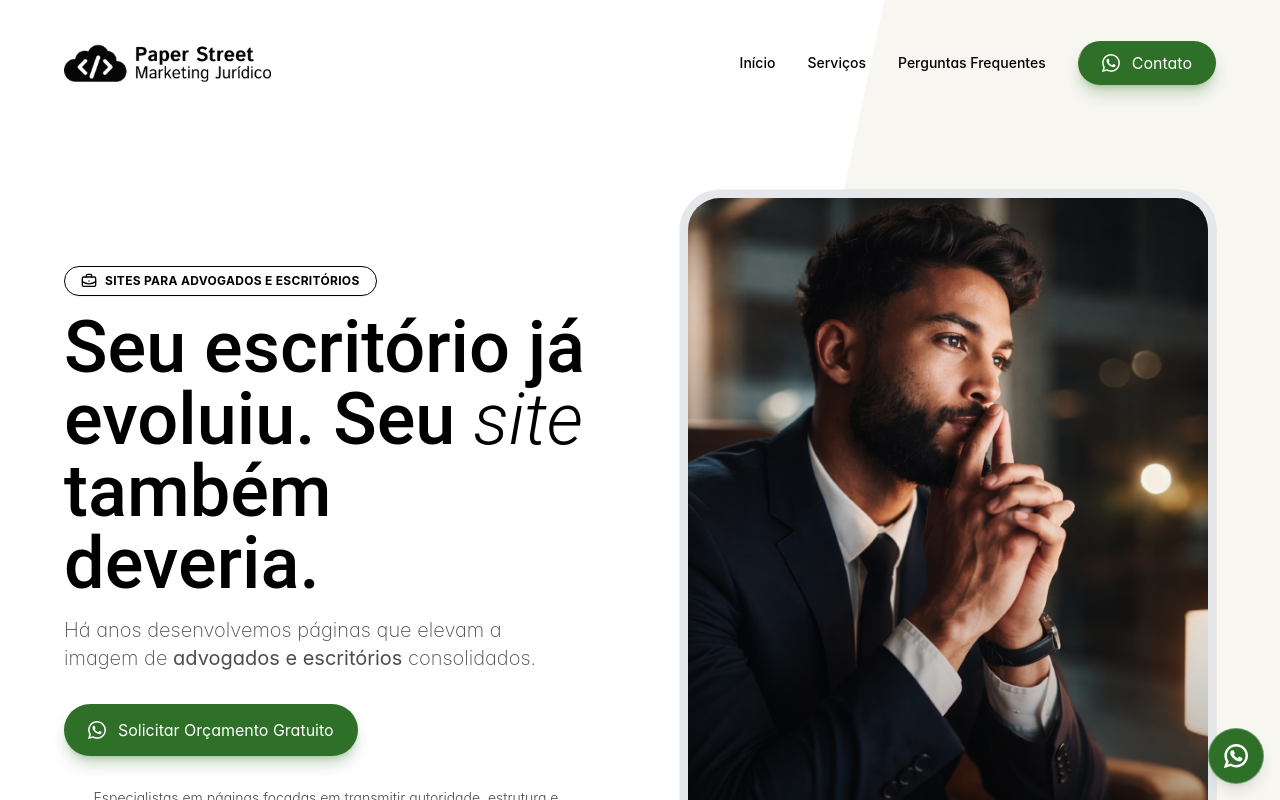
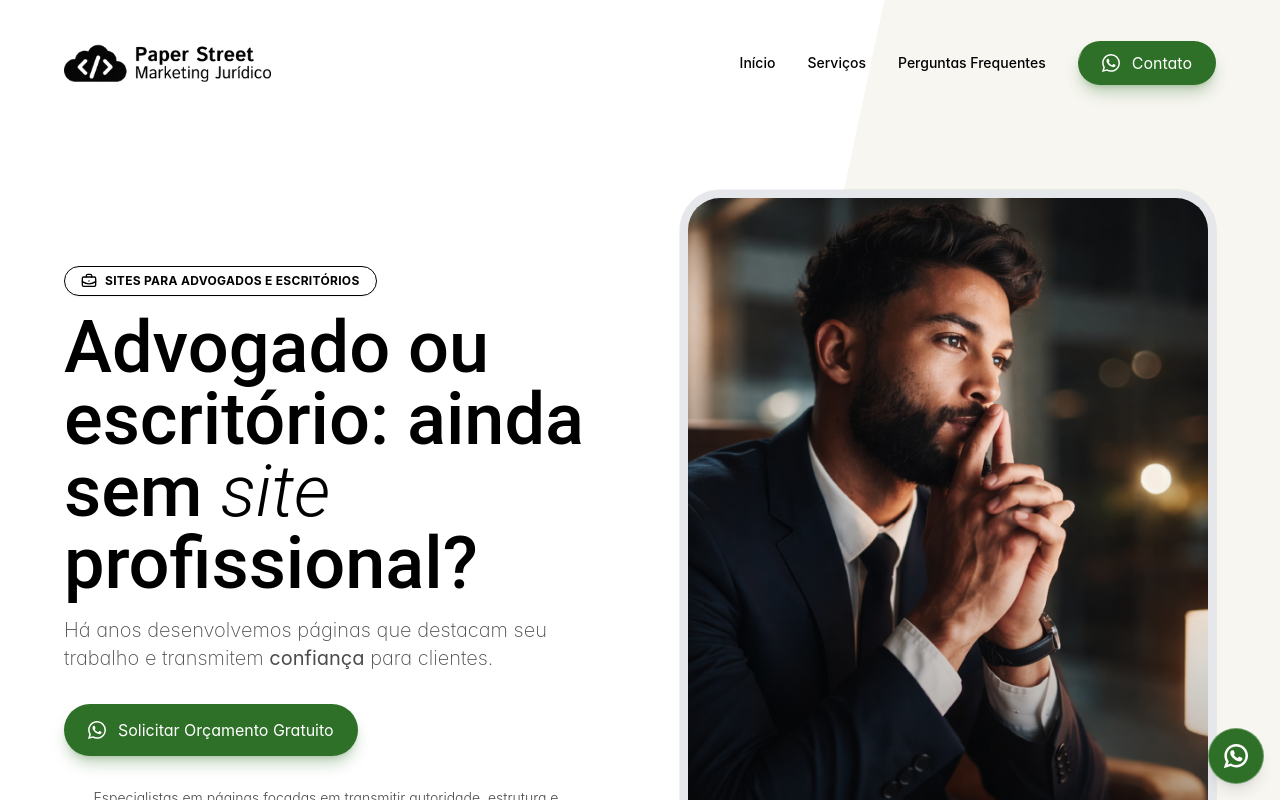
Before and after one commit to Paper-Street-Softwares/LP-Paper-Street-Site-Institucional, a React (Vite) app: page / in a window 1280 px wide. Shown: the top 800 px of the page. Built offline with nearby package versions, Linux system fonts and the light colour scheme.

Commit message:
fix: Copy alterado

```diff
--- a/src/content/content.jsx
+++ b/src/content/content.jsx
@@ -141,15 +141,15 @@ const content = {
         </>
       ),
       miniTag: <>SITES PARA ADVOGADOS E ESCRITÓRIOS</>,
-      FirstPart: <span>Seu escritório já evoluiu. Seu </span>,
+      FirstPart: <span>Advogado ou escritório: ainda sem </span>,
       Destaque: (
         <span className="destaque relative italic font-light">site</span>
       ),
-      SecondPart: <span> também deveria.</span>,
+      SecondPart: <span> profissional?</span>,
       subtitle: (
         <p>
-          Há anos desenvolvemos páginas que elevam a imagem de{" "}
-          <strong>advogados e escritórios</strong> consolidados.
+          Há anos desenvolvemos páginas que destacam seu trabalho e transmitem{" "}
+          <strong>confiança</strong> para clientes.
         </p>
       ),
       heroDefaultImage: heroDefaultImg,
```
